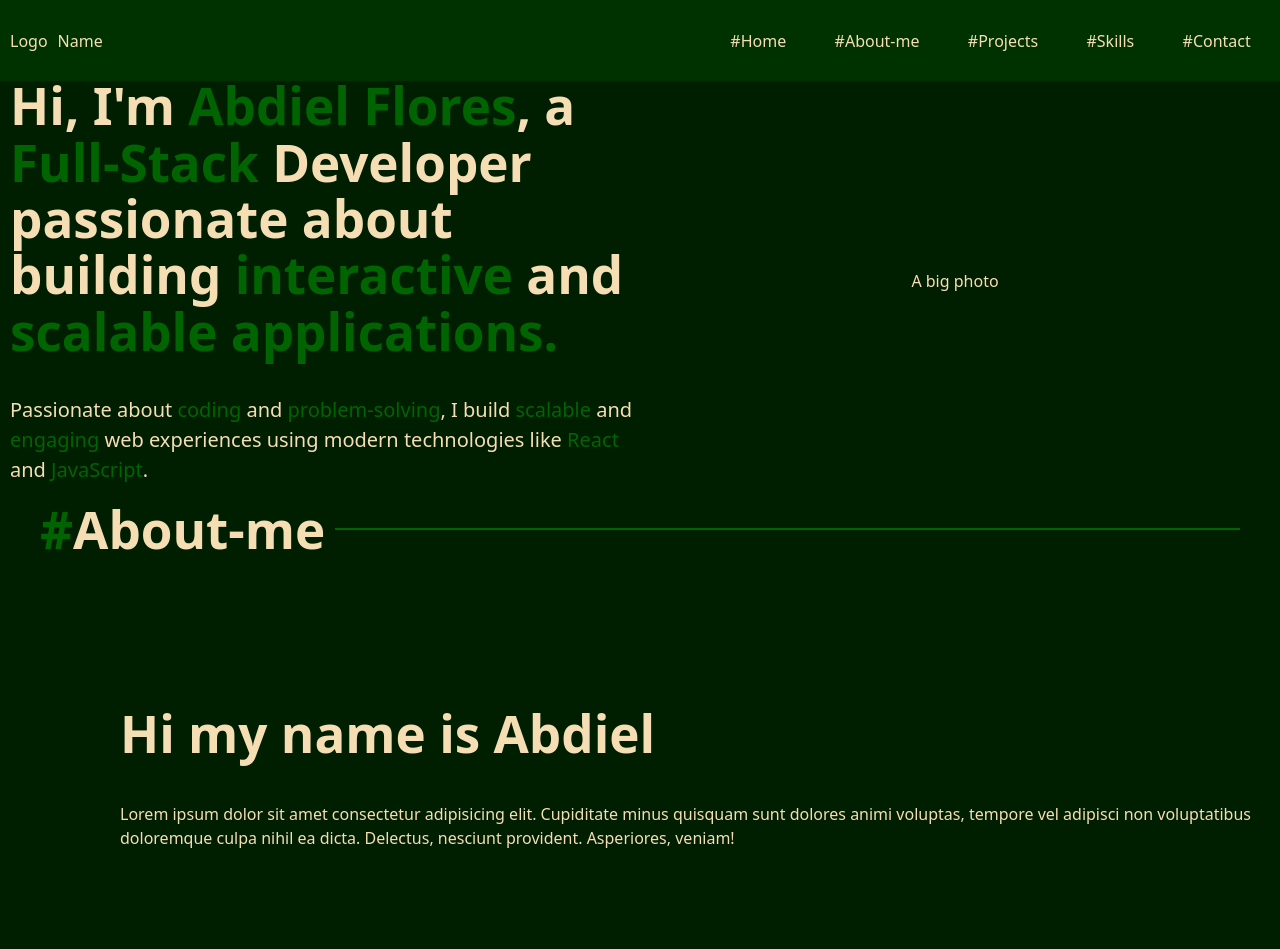
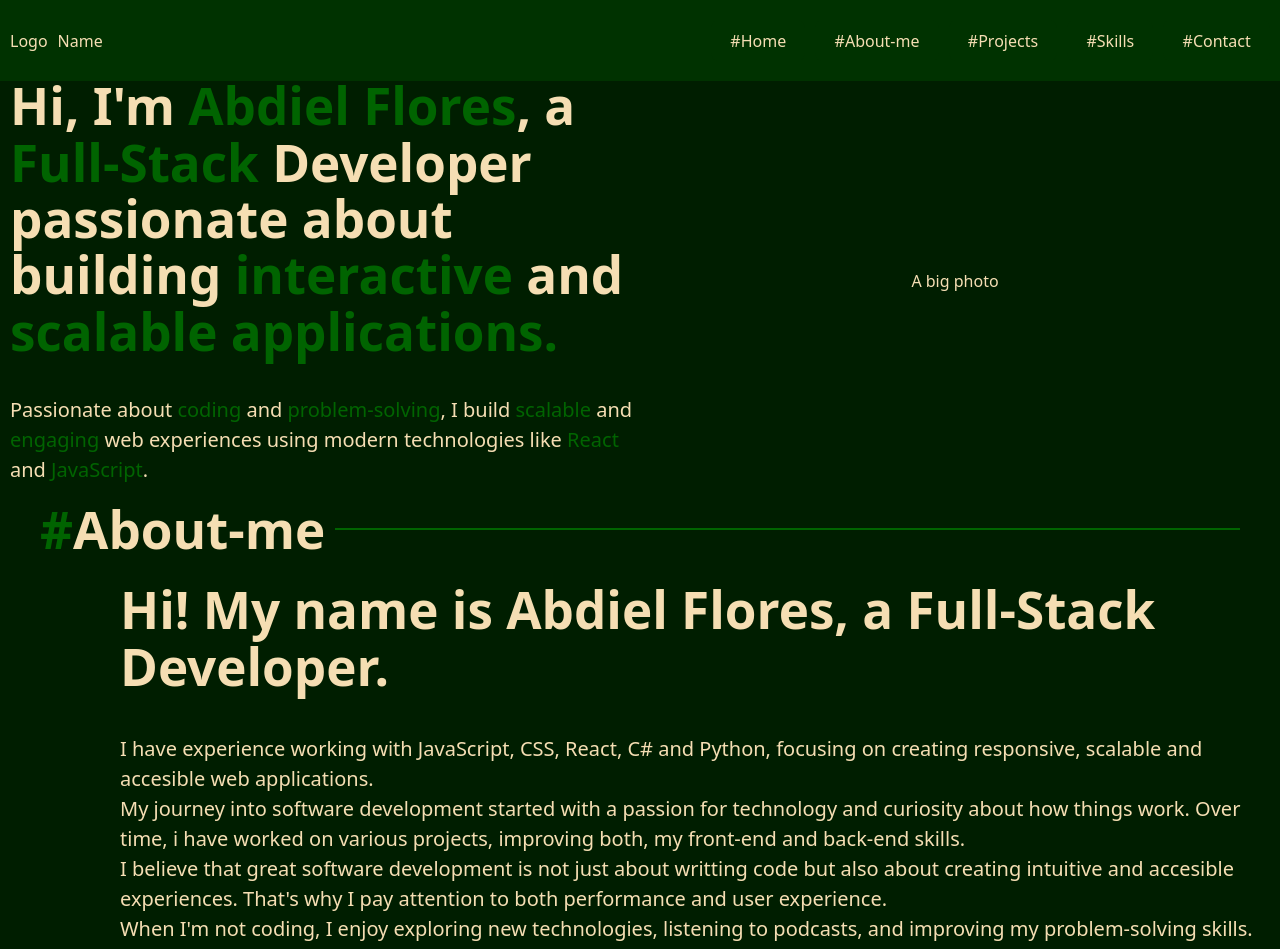
Before and after one commit to abdiel-codes/homepage, a React (Vite) app: page / in a window 1280 px wide. Shown: the top 949 px of the page. Built offline with nearby package versions, Linux system fonts and the light colour scheme.

Commit message:
Improved about section with text and style

```diff
--- a/src/components/About.jsx
+++ b/src/components/About.jsx
@@ -4,11 +4,20 @@ function About() {
     return (
         <div className="about-container">
             <h1 className="about-title">
-                Hi my name is Abdiel
+                Hi! My name is Abdiel Flores, a Full-Stack Developer.
             </h1>
 
             <p className="about-text">
-                Lorem ipsum dolor sit amet consectetur adipisicing elit. Cupiditate minus quisquam sunt dolores animi voluptas, tempore vel adipisci non voluptatibus doloremque culpa nihil ea dicta. Delectus, nesciunt provident. Asperiores, veniam!
+                I have experience working with JavaScript, CSS, React, C# and Python, focusing on creating responsive, scalable and accesible web applications.
+            </p>
+            <p className="about-text">
+                My journey into software development started with a passion for technology and curiosity about how things work. Over time, i have worked on various projects, improving both, my front-end and back-end skills.
+            </p>
+            <p className="about-text">
+                I believe that great software development is not just about writting code but also about creating intuitive and accesible experiences. That's why I pay attention to both performance and user experience.
+            </p>
+            <p className="about-text">
+                When I'm not coding, I enjoy exploring new technologies, listening to podcasts, and improving my problem-solving skills. I'm always open to new challenges and collaborations!
             </p>
         </div>
     )
--- a/src/stylesheets/About.css
+++ b/src/stylesheets/About.css
@@ -10,3 +10,7 @@
 .about-title {
     margin-bottom: 40px;
 }
+
+.about-text {
+    font-size: 1.25rem;
+}
```
